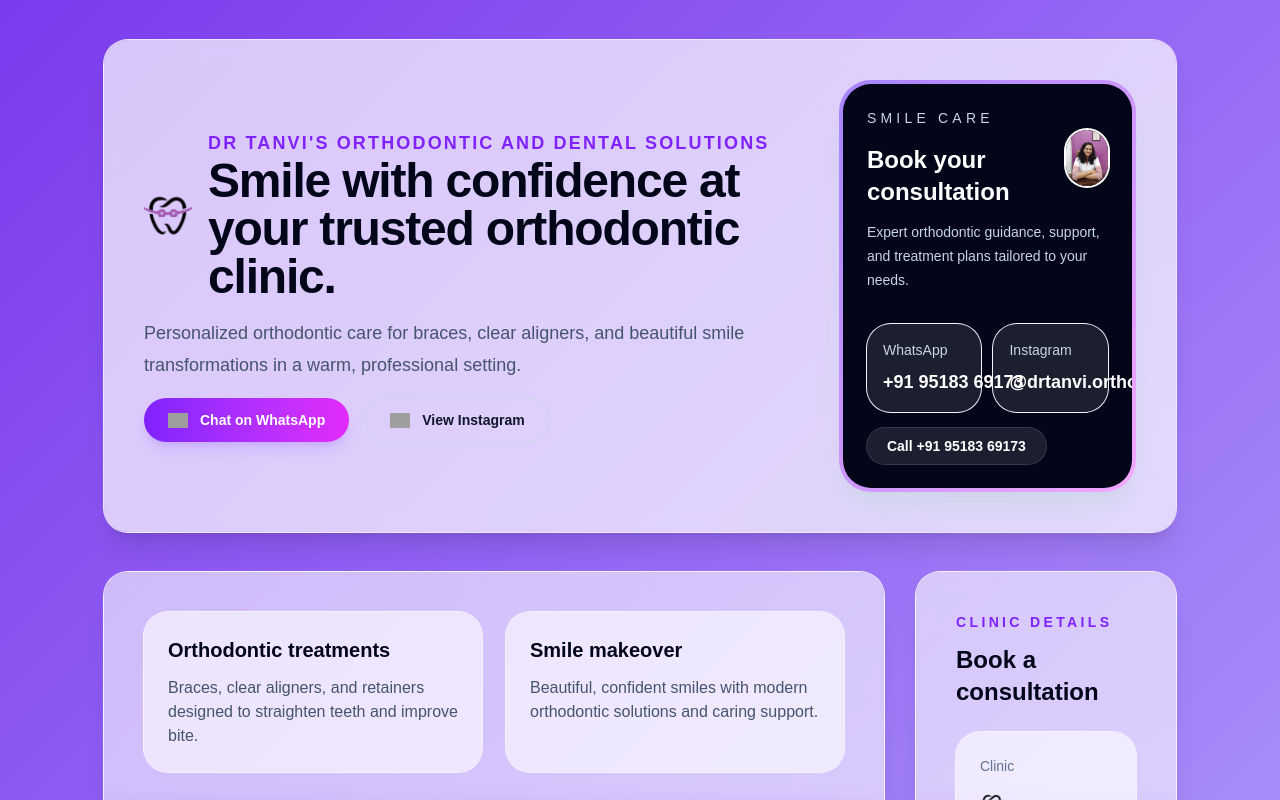
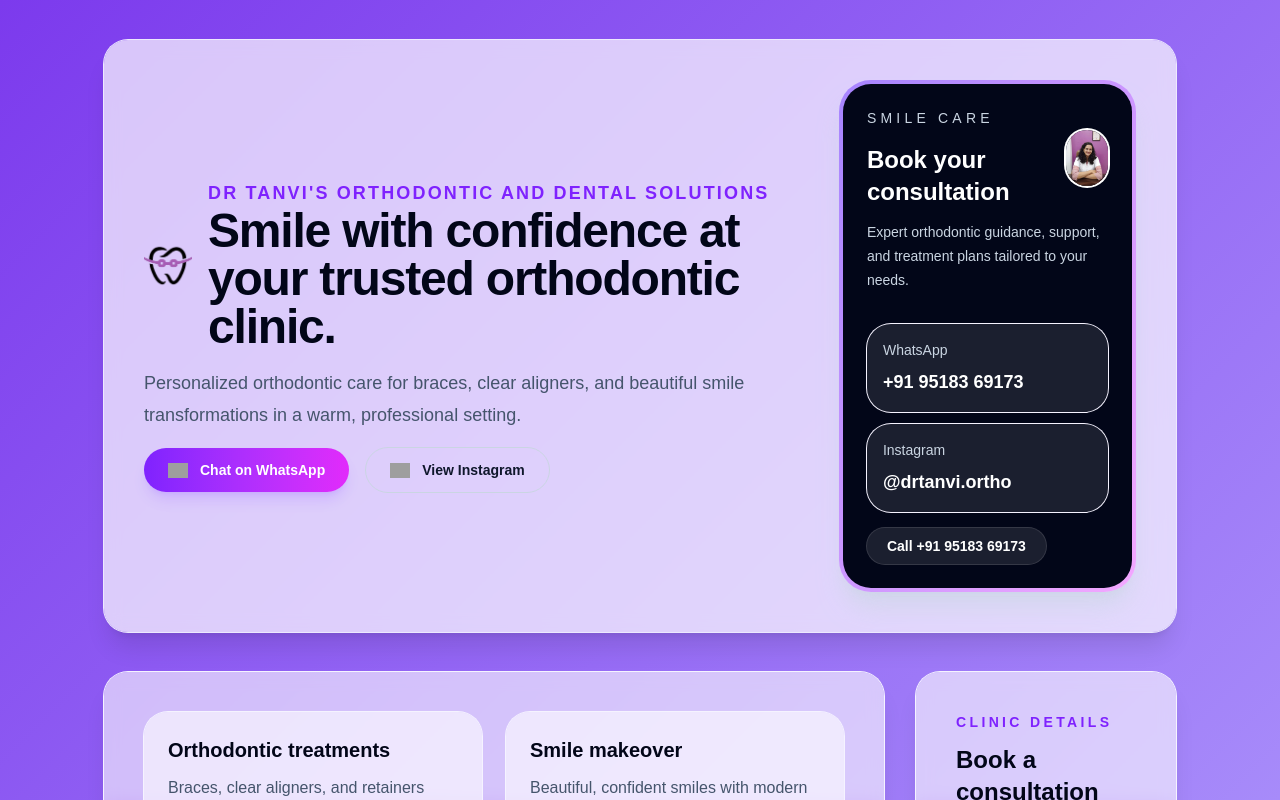
Before and after one commit to amitd90/TANVIWEBSITE, a Next.js app: page / in a window 1280 px wide. Shown: the top 800 px of the page. Built offline with nearby package versions, Linux system fonts and the light colour scheme; grey boxes are pictures that could not be loaded.

Commit message:
Stack contact boxes vertically to prevent overflow

```diff
--- a/src/app/page.tsx
+++ b/src/app/page.tsx
@@ -71,7 +71,7 @@ export default function Home() {
                 <p className="mt-3 text-sm leading-6 text-slate-300">
                   Expert orthodontic guidance, support, and treatment plans tailored to your needs.
                 </p>
-                <div className="mt-8 grid gap-3 sm:grid-cols-2">
+                <div className="mt-8 grid gap-3">
                   <div className="rounded-3xl bg-white/10 p-4 ring-1 ring-violet-50">
                     <p className="text-sm text-slate-300">WhatsApp</p>
                     <p className="mt-2 text-lg font-semibold whitespace-nowrap">+91 95183 69173</p>
```
